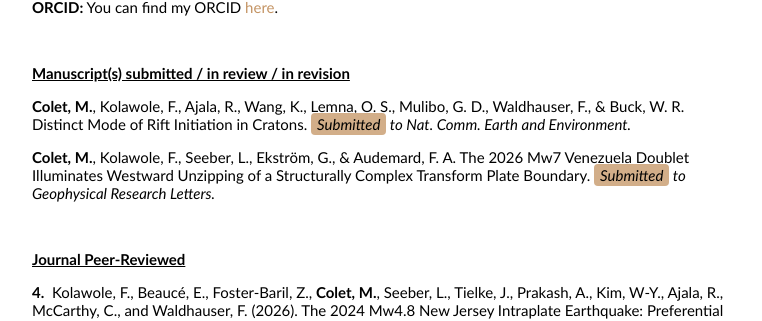
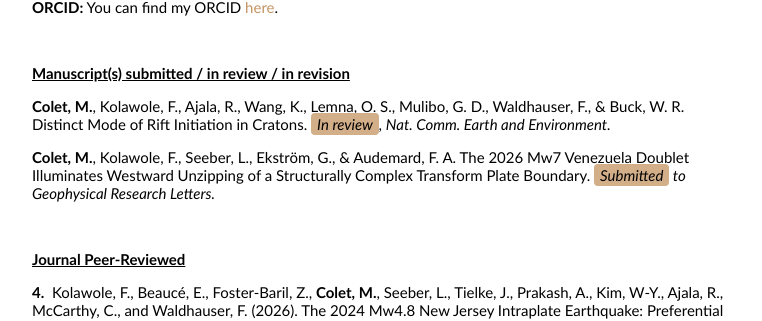
Before and after one commit to MeritxellC/MeritxellC.github.io, a Jekyll site: the page built from publications/publications.md, in a window 1280 px wide. Shown: the part 146-467 px from the top of the page, without its empty margins (258-1020 px from the left). Built offline with Jekyll 4.4.1, drawn with Linux system fonts in a browser that asks for light colours.

Commit message:
minor updates Nov. 2026

```diff
--- a/publications/publications.md
+++ b/publications/publications.md
@@ -24,7 +24,7 @@ layout: default
 <p><strong><u>Manuscript(s) submitted / in review / in revision</u></strong></p>
 
 <p>
-<b>Colet, M.</b>, Kolawole, F., Ajala, R., Wang, K., Lemna, O. S., Mulibo, G. D., Waldhauser, F., & Buck, W. R. Distinct Mode of Rift Initiation in Cratons. <i><span class="tan-highlight">Submitted</span> to Nat. Comm. Earth and Environment.</i>
+<b>Colet, M.</b>, Kolawole, F., Ajala, R., Wang, K., Lemna, O. S., Mulibo, G. D., Waldhauser, F., & Buck, W. R. Distinct Mode of Rift Initiation in Cratons. <i><span class="tan-highlight">In review</span>, Nat. Comm. Earth and Environment.</i>
 </p>
 
 <p>
```
Also changed, not shown: 1 other file.
